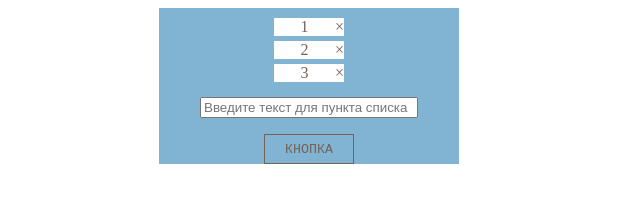
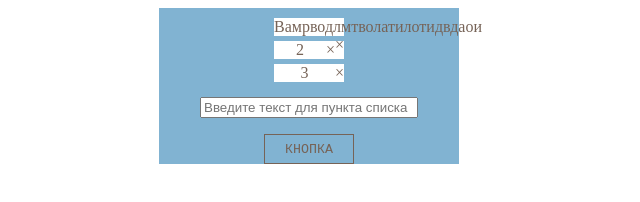
Before and after one commit to ulyss204/List1, a plain HTML site: page index.html in a window 1280 px wide. Shown: the whole page, without its empty margins (331-971 px from the left). Drawn offline with Linux system fonts and the light colour scheme.

Commit message:
add overflow

```diff
--- a/index.html
+++ b/index.html
@@ -9,7 +9,7 @@
 <body>
 	<section>
 		<ul id="das">
-		  <li class="das__item">1<span class="das__cross">&times</span></li>
+		  <li class="das__item">вамрводлмтволатилотидвдаои<span class="das__cross">&times</span></li>
 		  <li class="das__item">2<span class="das__cross">&times</span></li>
 		  <li class="das__item">3<span class="das__cross">&times</span></li>
 	    </ul>
```
